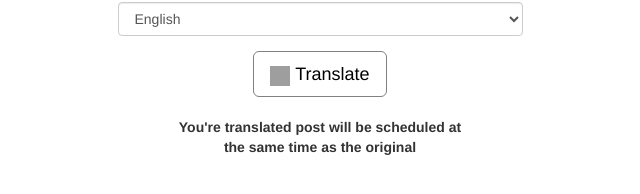
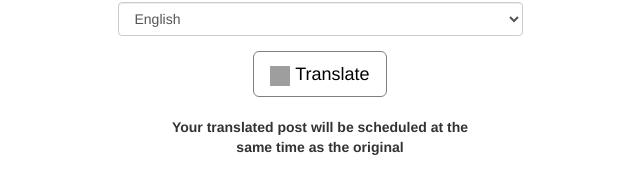
Before and after one commit to kcole16/socialbabel, a Django app: page /babel/new_update/1/ in a window 1280 px wide. Shown: the part 147-341 px from the top of the page, without its empty margins (320-960 px from the left). Run offline with Django 3.2, Linux system fonts and the light colour scheme; a user stored in the database is signed in; tables that the repository leaves empty hold one stand-in row (values such as "Sample post"); some libraries are stand-ins or nearby versions; grey boxes are pictures that could not be loaded.

Commit message:
Update copy

```diff
--- a/templates/babel/new_update.html
+++ b/templates/babel/new_update.html
@@ -37,7 +37,7 @@
     </form>
 </div><br>
 <div style="margin-left:auto;margin-right:auto;text-align:center;width:300px;">
-    <p><strong>You're translated post will be scheduled at the same time as the original</strong></p>
+    <p><strong>Your translated post will be scheduled at the same time as the original</strong></p>
 </div>
 
 {% endif %}
```
